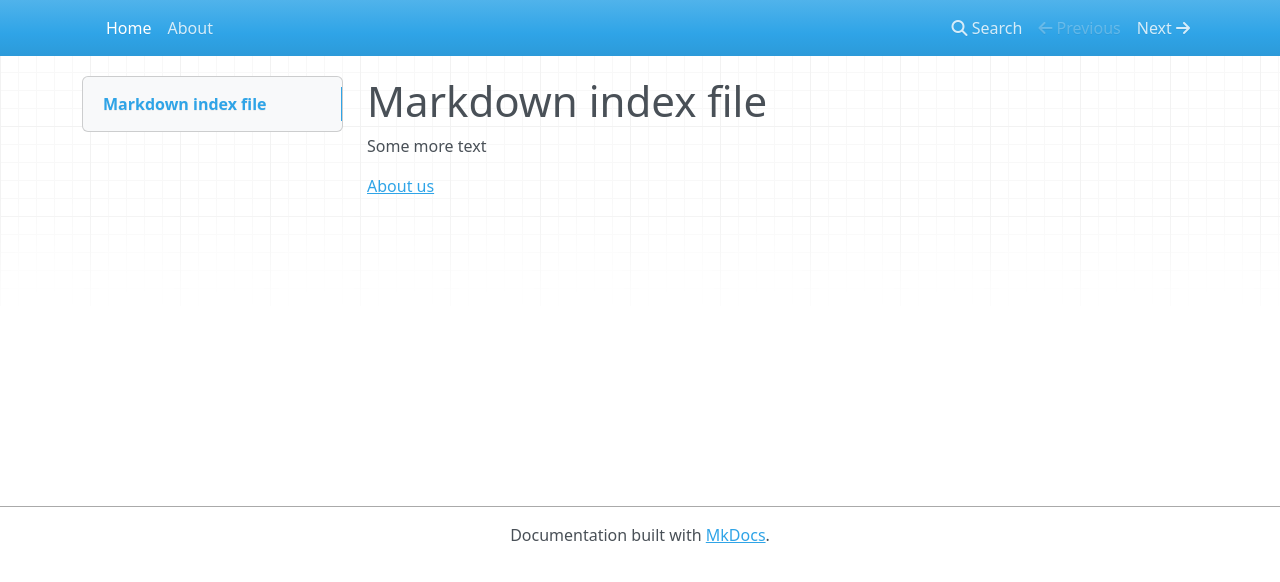
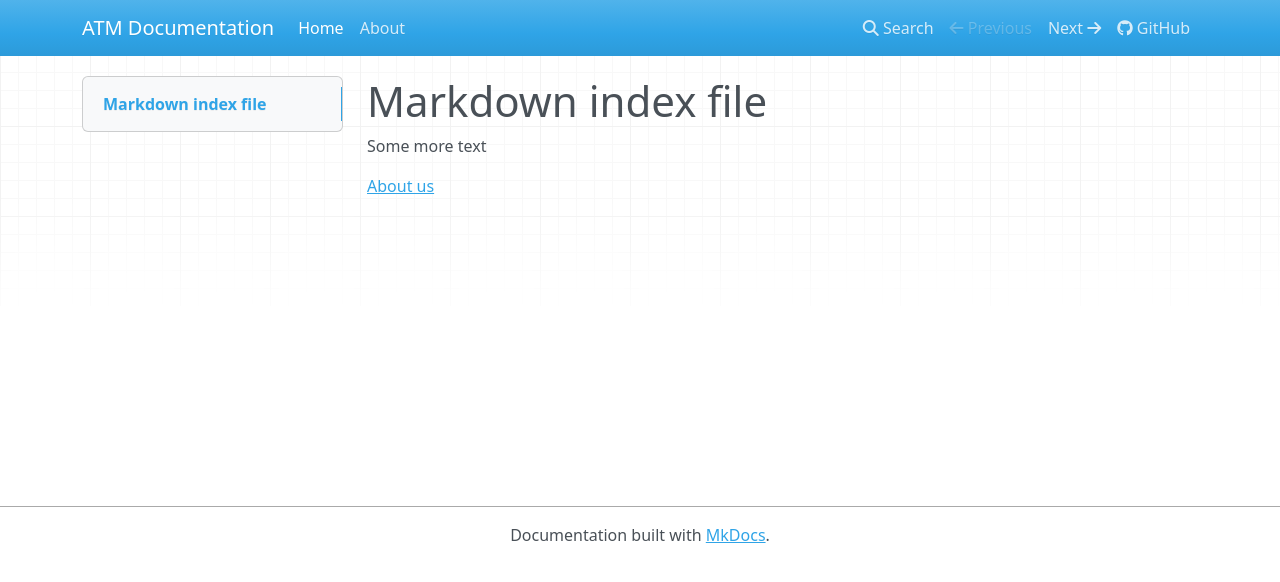
Before and after one commit to Halfpipe-SD/ATM, an MkDocs documentation site: the page built from docs/index.md, in a window 1280 px wide. Shown: the top 582 px of the page. Built offline with MkDocs 1.6.1, drawn with Linux system fonts in a browser that asks for light colours; nearby versions of some CDN libraries.

Commit message:
Update mkdocs.yml

```diff
--- a/mkdocs.yml
+++ b/mkdocs.yml
@@ -1,3 +1,11 @@
+site_name: ATM Documentation
+site_url: https://thieleju.github.io/ATM/
+site_description: Project documentation with Markdown.
+site_author: Die Panzerknacker
+
+repo_url: https://github.com/thieleju/atm/
+edit_uri: ""
+
 nav:
   - Home: 'index.md'
   - About: 'about.md'
```
